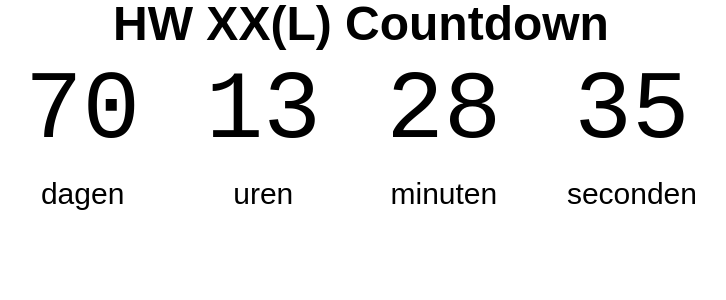
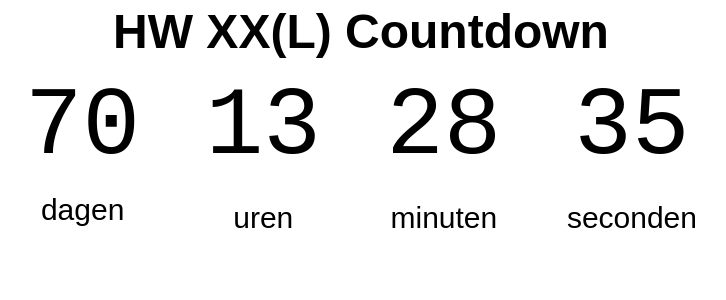
Before and after one commit to mmjmanders/hw-xxl-countdown, a Vue app: page / in a window 1280 px wide. Shown: the top 300 px of the page, without its empty margins (279-1005 px from the left). Built offline with nearby package versions, Linux system fonts and the light colour scheme; a web font is replaced by a local one.

Commit message:
Improve responsive spacing and padding in countdown layout (#13)

```diff
--- a/src/App.vue
+++ b/src/App.vue
@@ -24,22 +24,22 @@ onBeforeUnmount(() => {
 </script>
 
 <template>
-  <div class="flex flex-col items-center gap-4">
+  <div class="flex flex-col items-center gap-4 sm:gap-6 p-2">
     <h1 class="text-3xl sm:text-5xl font-bold">HW XX(L) Countdown</h1>
-    <div class="flex justify-between gap-4 w-full max-w-2xl">
+    <div class="flex justify-between gap-4 sm:gap-6 w-full max-w-2xl">
       <div class="flex flex-col items-center gap-4">
         <span class="font-mono text-6xl sm:text-8xl">{{ days }}</span>
         <span class="text-xl sm:text-3xl">dagen</span>
       </div>
-      <div class="flex flex-col items-center gap-4">
+      <div class="flex flex-col items-center gap-4 sm:gap-6">
         <span class="font-mono text-6xl sm:text-8xl">{{ hours }}</span>
         <span class="text-xl sm:text-3xl">uren</span>
       </div>
-      <div class="flex flex-col items-center gap-4">
+      <div class="flex flex-col items-center gap-4 sm:gap-6">
         <span class="font-mono text-6xl sm:text-8xl">{{ minutes }}</span>
         <span class="text-xl sm:text-3xl">minuten</span>
       </div>
-      <div class="flex flex-col items-center gap-4">
+      <div class="flex flex-col items-center gap-4 sm:gap-6">
         <span class="font-mono text-6xl sm:text-8xl">{{ seconds }}</span>
         <span class="text-xl sm:text-3xl">seconden</span>
       </div>
```
